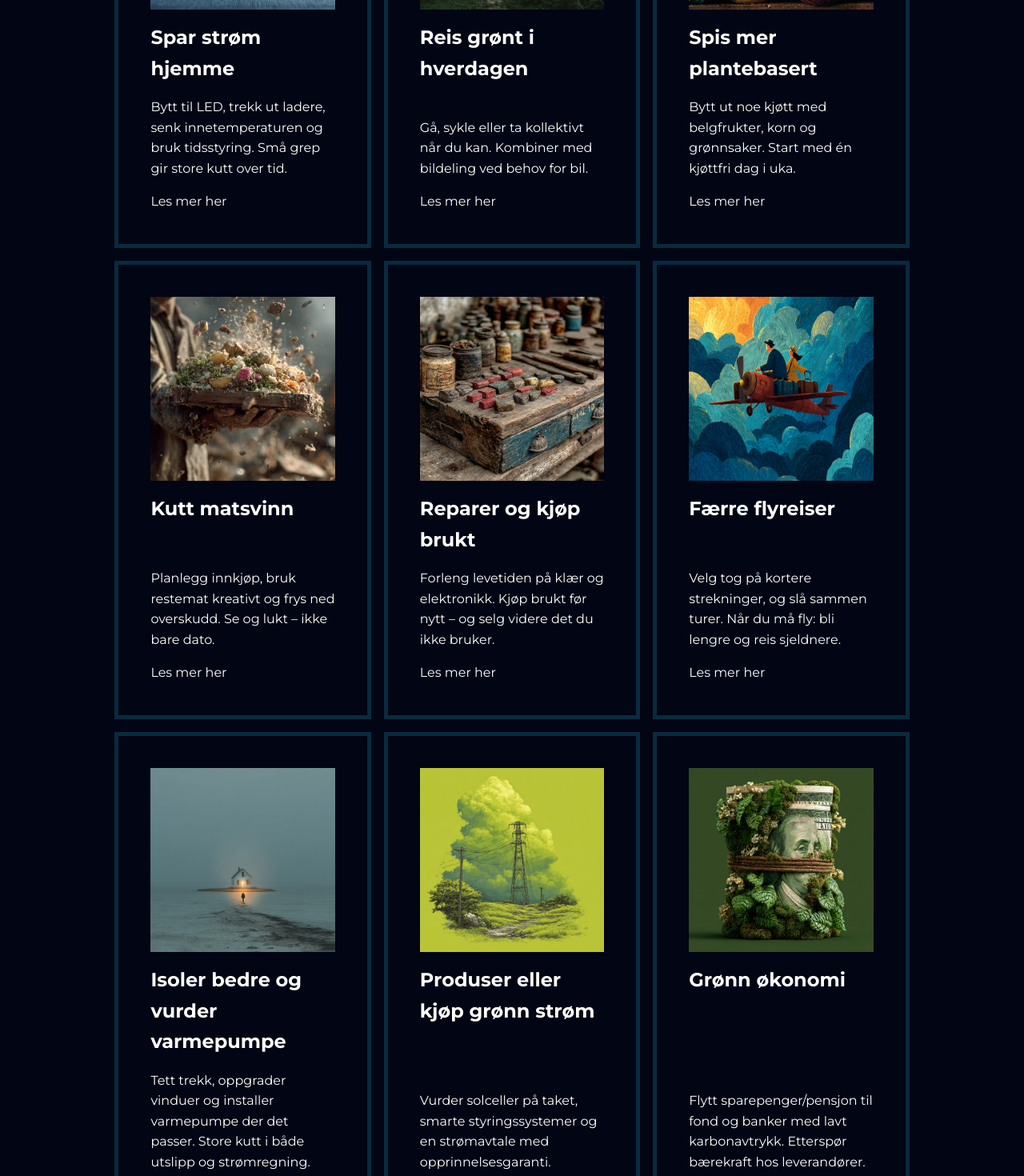
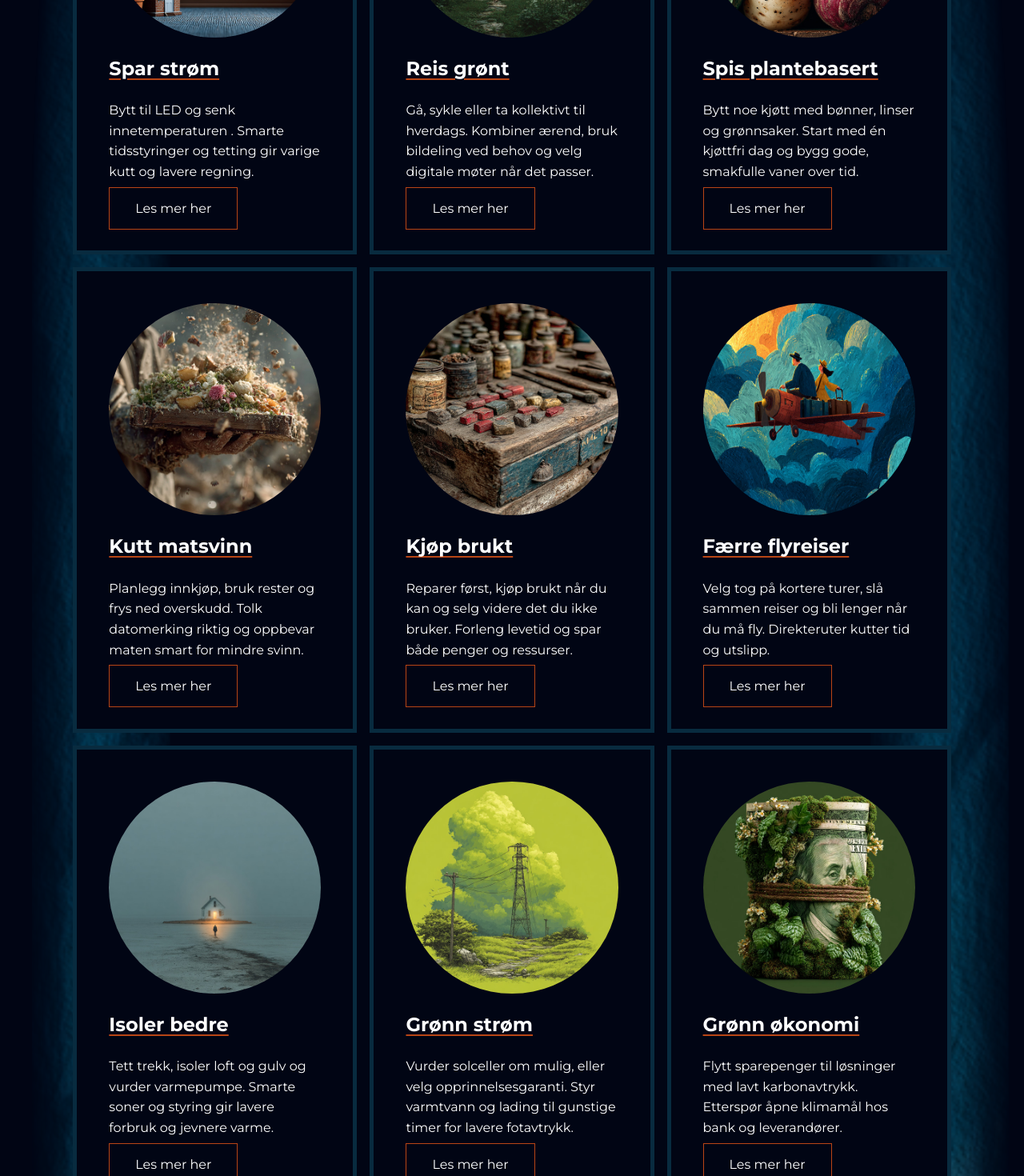
Before and after one commit to alekskosta/klimakampen, a Next.js app: page /klimatiltak in a window 1280 px wide. Shown: the part 500-1970 px from the top of the page at 80% size. Built offline with nearby package versions, Linux system fonts and the light colour scheme.

Commit message:
designet ferdig klimatiltak, sluggen og litt ekstra interaktivitet

```diff
--- a/app/globals.css
+++ b/app/globals.css
@@ -4,6 +4,35 @@
   padding: 0;
   margin: 0;
   box-sizing: border-box;
+}
+
+.absolute5,
+.absolute6 {
+  position: absolute;
+  top: 0;
+  bottom: 0;
+  width: 15%;
+  -webkit-mask-image: radial-gradient(
+    ellipse at center,
+    #000 5%,
+    transparent 100%
+  );
+  mask-image: radial-gradient(ellipse at center, #000 5%, transparent 80%);
+  -webkit-mask-repeat: no-repeat;
+  mask-repeat: no-repeat;
+  -webkit-mask-size: 10% 90%;
+  mask-size: 90% 100%;
+}
+
+.absolute6 {
+  right: 0;
+}
+
+.absolute5:hover,
+.absolute6:hover,
+.absolute7:hover,
+.absolute8:hover {
+  filter: sepia(4.6) saturate(10.2) hue-rotate(-15deg) brightness(1.05);
 }
 
 html,
@@ -33,14 +62,30 @@ a {
   color: #b94515;
 }
 
-.link:focus-visible {
+.link:focus-visible,
+.buttonLink:focus-visible {
   outline: 2px solid #b94515;
+}
+
+.buttonLink {
+  text-decoration: none;
+  background-color: transparent;
+  border: 1px solid #b94515;
+  padding: 1rem 2rem;
+}
+
+.buttonLink:hover {
+  background-color: #b94515;
 }
 
 .page-titles {
   padding: 2.5rem;
   text-align: center;
   font-size: 2rem;
+  text-decoration: underline;
+  text-decoration-color: #b94515;
+  text-decoration-thickness: 2px;
+  text-underline-offset: 4px;
 }
 
 .text {
@@ -54,14 +99,20 @@ a {
   display: block;
   width: max-content;
   margin: 0 auto;
-  padding: 1.25rem;
-  border: 1px solid black;
 }
 
 .climateSection {
   display: flex;
   flex-direction: column;
   padding: 0 2.5rem;
+}
+
+.climate-worst,
+.climate-calc,
+.climateSection,
+.slug-section {
+  position: relative;
+  min-height: 100%;
 }
 
 img {
--- a/app/klima-verstinger/page.tsx
+++ b/app/klima-verstinger/page.tsx
@@ -11,7 +11,18 @@ export default function KlimaVerstinger() {
     setShow((prev) => !prev);
   }
   return (
-    <>
+    <section className="climate-worst">
+      <img
+        src="./ClimateImage/coldthree.png"
+        className="absolute5"
+        aria-hidden="true"
+      />
+
+      <img
+        src="./ClimateImage/coldthree.png"
+        className="absolute6"
+        aria-hidden="true"
+      />
       <h1 className="page-titles">Info om klima-verstinger</h1>
       <p className="text">
         CO₂-utslipp per person er et mål på hvor mye klimagasser (omregnet til
@@ -29,6 +40,6 @@ export default function KlimaVerstinger() {
       <button type="button" className="button" onClick={() => toggleShow()}>
         {show ? "Vis graf" : "Vis tabell"}
       </button>
-    </>
+    </section>
   );
 }
--- a/app/klimakalkulator/page.tsx
+++ b/app/klimakalkulator/page.tsx
@@ -2,7 +2,18 @@ import Calculator from "@/components/calculator/Calculator";
 
 export default function Klimakalkulator() {
   return (
-    <section>
+    <section className="climate-calc">
+      <img
+        src="./ClimateImage/coldthree.png"
+        className="absolute5"
+        aria-hidden="true"
+      />
+
+      <img
+        src="./ClimateImage/coldthree.png"
+        className="absolute6"
+        aria-hidden="true"
+      />
       <h1 className="page-titles">Beregn ditt klimafotavtrykk</h1>
       <Calculator />
     </section>
--- a/app/klimatiltak/[slug]/page.tsx
+++ b/app/klimatiltak/[slug]/page.tsx
@@ -15,6 +15,19 @@ export default async function ClimateActionPage({ params }: Props) {
     return notFound();
   } else
     return (
+      <section className={"slug-section"}>
+        <img
+          src="/ClimateImage/coldthree.png"
+          className="absolute5"
+          aria-hidden="true"
+        />
+
+        <img
+          src="/ClimateImage/coldthree.png"
+          className="absolute6"
+          aria-hidden="true"
+        />
+
         <article className={styles.actionArticle}>
           <header>
             <h1 className="page-titles">{action.title}</h1>
@@ -22,6 +35,7 @@ export default async function ClimateActionPage({ params }: Props) {
 
           <figure>
             <Image
+              className={styles.slugImage}
               src={action.image}
               alt={action.title}
               width={600}
@@ -50,10 +64,11 @@ export default async function ClimateActionPage({ params }: Props) {
           ))}
 
           <footer>
-          <Link href="/klimatiltak" className="page-link">
+            <Link href="/klimatiltak" className="buttonLink page-link">
               Tilbake
             </Link>
           </footer>
         </article>
+      </section>
     );
 }
--- a/app/klimatiltak/page.tsx
+++ b/app/klimatiltak/page.tsx
@@ -11,6 +11,17 @@ export default function Klimatiltak() {
   const data = showInfo();
   return (
     <section className="climateSection">
+      <img
+        src="./ClimateImage/coldthree.png"
+        className="absolute5"
+        aria-hidden="true"
+      />
+
+      <img
+        src="./ClimateImage/coldthree.png"
+        className="absolute6"
+        aria-hidden="true"
+      />
       <h1 className="page-titles">Klimatiltak</h1>
       <ClimateActionCard items={data} />
     </section>
--- a/components/cards/ClimateActionCard.module.css
+++ b/components/cards/ClimateActionCard.module.css
@@ -6,10 +6,23 @@
 }
 
 .card {
+  position: relative;
+  z-index: 10;
   display: grid;
   grid-template-rows: auto 1fr auto;
-  gap: 1rem;
+  gap: 1.25rem;
   padding: 2.5rem;
-  border: 1px solid #fd1d75;
   border: 5px solid #082b3f;
+  background-color: #010514;
 }
+
+.climateTitle {
+  text-decoration: underline;
+  text-decoration-color: #b94515;
+  text-decoration-thickness: 2px;
+  text-underline-offset: 4px;
+}
+
+.climateImage {
+  border-radius: 50%;
+}
--- a/components/cards/ClimateActionCard.tsx
+++ b/components/cards/ClimateActionCard.tsx
@@ -14,6 +14,7 @@ export default function ClimateActionCard({ items }: Props) {
         return (
           <article key={item.id} className={styles.card}>
             <Image
+              className={styles.climateImage}
               src={item.image}
               alt={item.title}
               width={600}
@@ -21,15 +22,18 @@ export default function ClimateActionCard({ items }: Props) {
               priority={true}
             />
 
-            <h2>{item.title}</h2>
+            <h2 className={styles.climateTitle}>{item.title}</h2>
+
             <p>{item.summary}</p>
+            <div>
               <Link
                 href={`/klimatiltak/${item.slug}`}
-              className="link"
+                className="buttonLink"
                 aria-label={`Les mer om ${item.title}`}
               >
                 Les mer her
               </Link>
+            </div>
           </article>
         );
       })}
--- a/components/sections/HeroSection.tsx
+++ b/components/sections/HeroSection.tsx
@@ -50,7 +50,7 @@ export default function HeroSection() {
         generasjoner.
       </p>
 
-      <Link href="/klimatiltak" className={styles.heroLink}>
+      <Link href="/klimatiltak" className={"buttonLink"}>
         Bli med i kampen
       </Link>
     </section>
--- a/data/info.ts
+++ b/data/info.ts
@@ -29,9 +29,9 @@ const CLIMATEACTIONS: Actions[] = [
     id: "tt-001",
     slug: "spar-strom-hjemme",
     image: "/ClimateActionImages/spar_strom_hjemme.jpg",
-    title: "Spar strøm hjemme",
+    title: "Spar strøm",
     summary:
-      "Bytt til LED, trekk ut ladere, senk innetemperaturen og bruk tidsstyring. Små grep gir store kutt over tid.",
+      "Bytt til LED og senk innetemperaturen . Smarte tidsstyringer og tetting gir varige kutt og lavere regning.",
     bodyTitle: "Om tiltaket",
     body: `Start med de enkleste kuttene: bytt til LED-pærer og slå av lys i rom du ikke bruker.
 Senk innetemperaturen 1–2 °C og bruk termostater eller tidsstyring på panelovner for å redusere unødig oppvarming.
@@ -78,9 +78,9 @@ Over tid kan du vurdere smartstyring (termostater/smarte plugger) og bedre isola
     id: "tt-002",
     slug: "reis-gront-i-hverdagen",
     image: "/ClimateActionImages/reis_gront_i_hverdagen.jpg",
-    title: "Reis grønt i hverdagen",
+    title: "Reis grønt",
     summary:
-      "Gå, sykle eller ta kollektivt når du kan. Kombiner med bildeling ved behov for bil.",
+      "Gå, sykle eller ta kollektivt til hverdags. Kombiner ærend, bruk bildeling ved behov og velg digitale møter når det passer.",
     bodyTitle: "Om tiltaket",
     body: `Planlegg hverdagsreisene med gange, sykkel eller kollektiv som førstevalg.
 Korte bilturer kan ofte erstattes av en tur eller elsykkel, som sparer tid i kø og parkering.
@@ -129,9 +129,9 @@ Små vaneskifter gjennom uken gir stor effekt over året – for både klima, he
     id: "tt-003",
     slug: "spis-mer-plantebasert",
     image: "/ClimateActionImages/spis_mer_plantebasert.jpg",
-    title: "Spis mer plantebasert",
+    title: "Spis plantebasert",
     summary:
-      "Bytt ut noe kjøtt med belgfrukter, korn og grønnsaker. Start med én kjøttfri dag i uka.",
+      "Bytt noe kjøtt med bønner, linser og grønnsaker. Start med én kjøttfri dag og bygg gode, smakfulle vaner over tid.",
     bodyTitle: "Om tiltaket",
     body: `Begynn enkelt med én plantebasert dag i uken, og bygg videre derfra.
 Bytt ut deler av kjøttet i kjente retter med bønner, linser eller erter for god smak og protein.
@@ -175,7 +175,7 @@ Planlegg måltider på forhånd og handle inn basisvarer som gjør det lett å l
     image: "/ClimateActionImages/kutt_matsvinn.jpg",
     title: "Kutt matsvinn",
     summary:
-      "Planlegg innkjøp, bruk restemat kreativt og frys ned overskudd. Se og lukt – ikke bare dato.",
+      "Planlegg innkjøp, bruk rester og frys ned overskudd. Tolk datomerking riktig og oppbevar maten smart for mindre svinn.",
     bodyTitle: "Om tiltaket",
     body: `Lag handleliste og planlegg måltider for å unngå impulskjøp som blir liggende.
 Oppbevar maten riktig og bruk «først inn, først ut».
@@ -211,9 +211,9 @@ Frys ned brød i skiver og rester i porsjoner, og gjør rester om til nye retter
     id: "tt-005",
     slug: "reparer-og-kjop-brukt",
     image: "/ClimateActionImages/reparer_og_kjop_brukt.jpg",
-    title: "Reparer og kjøp brukt",
+    title: "Kjøp brukt",
     summary:
-      "Forleng levetiden på klær og elektronikk. Kjøp brukt før nytt – og selg videre det du ikke bruker.",
+      "Reparer først, kjøp brukt når du kan og selg videre det du ikke bruker. Forleng levetid og spar både penger og ressurser.",
     bodyTitle: "Om tiltaket",
     body: `Gå gjennom det du eier: kan det fikses, oppgraderes eller brukes videre?
 Små reparasjoner (knepper, sømmer, batteribytte) forlenger levetiden betraktelig.
@@ -254,7 +254,7 @@ Velg produkter med mulighet for reservedeler og god garanti når du først må k
     image: "/ClimateActionImages/faerre_flyreiser.jpg",
     title: "Færre flyreiser",
     summary:
-      "Velg tog på kortere strekninger, og slå sammen turer. Når du må fly: bli lengre og reis sjeldnere.",
+      "Velg tog på kortere turer, slå sammen reiser og bli lenger når du må fly. Direkteruter kutter tid og utslipp.",
     bodyTitle: "Om tiltaket",
     body: `Tenk «færre, men bedre» reiser: slå sammen møter, ferier og besøk når det lar seg gjøre.
 Velg tog eller buss på kortere strekninger, og vurder nattog som komfortabelt alternativ.
@@ -292,9 +292,9 @@ Planlegg lengre opphold i stedet for mange korte turer, og bruk digitale møter
     id: "tt-007",
     slug: "isoler-bedre-og-vurder-varmepumpe",
     image: "/ClimateActionImages/isoler_bedre.jpg",
-    title: "Isoler bedre og vurder varmepumpe",
+    title: "Isoler bedre",
     summary:
-      "Tett trekk, oppgrader vinduer og installer varmepumpe der det passer. Store kutt i både utslipp og strømregning.",
+      "Tett trekk, isoler loft og gulv og vurder varmepumpe. Smarte soner og styring gir lavere forbruk og jevnere varme.",
     bodyTitle: "Om tiltaket",
     body: `Start med en enkel tettesjekk og tiltakene som koster minst: tetningslister, tette gjennomføringer og justering av dører/vinduer.
 Isoler loft og kalde gulv for stor effekt per krone, og vurder energiglass eller varevinduer i trekkfulle rom.
@@ -328,9 +328,9 @@ En riktig dimensjonert varmepumpe kan redusere forbruket til oppvarming betydeli
     id: "tt-008",
     slug: "produser-eller-kjop-gronn-strom",
     image: "/ClimateActionImages/gronn_strom.jpg",
-    title: "Produser eller kjøp grønn strøm",
+    title: "Grønn strøm",
     summary:
-      "Vurder solceller på taket, smarte styringssystemer og en strømavtale med opprinnelsesgaranti.",
+      "Vurder solceller om mulig, eller velg opprinnelsesgaranti. Styr varmtvann og lading til gunstige timer for lavere fotavtrykk.",
     bodyTitle: "Om tiltaket",
     body: `Har du egnet tak, kan solceller dekke en betydelig del av årsforbruket over tid.
 Se på takvinkel, skygge og eksisterende elektrisk anlegg for å vurdere potensialet.
@@ -372,7 +372,7 @@ Uten solceller kan du likevel påvirke: velg en strømavtale med opprinnelsesgar
     image: "/ClimateActionImages/gronn_okonomi.jpg",
     title: "Grønn økonomi",
     summary:
-      "Flytt sparepenger/pensjon til fond og banker med lavt karbonavtrykk. Etterspør bærekraft hos leverandører.",
+      "Flytt sparepenger til løsninger med lavt karbonavtrykk. Etterspør åpne klimamål hos bank og leverandører.",
     bodyTitle: "Om tiltaket",
     body: `Sjekk hvor banken og pensjonsleverandøren din investerer midlene, og vurder alternativer med tydelige klimamål og lavt karbonavtrykk.
 Se på kostnader, risiko og tidshorisont – endringer må passe økonomien din.
@@ -412,9 +412,9 @@ Bruk forbrukermakt og velg leverandører som rapporterer åpent om utslipp og mi
     id: "tt-010",
     slug: "engasjer-deg-lokalt",
     image: "/ClimateActionImages/engasjer_deg_lokalt.jpg",
-    title: "Engasjer deg lokalt",
+    title: "Engasjer deg",
     summary:
-      "Delta i nabolagsprosjekter, påvirk beslutningstakere og stem grønt. Sammen får vi større effekt.",
+      "Bli med lokalt: byttegrupper, reparasjonskafé og sykkelprosjekter. Sammen påvirker vi politikken og bygger grønnere nabolag.",
     bodyTitle: "Om tiltaket",
     body: `Bli med i lokale initiativer som nabolagshager, byttegrupper, reparasjonskafeer og sykkelprosjekter.
 Samarbeid i borettslag om energitiltak, og påvirk kommunen via høringer og valg.
```
Also changed, not shown: app/klimatiltak/[slug]/page.module.css (+11 -0 lines), components/sections/HeroSection.module.css (+0 -11 lines). Lines whose indentation alone changed are shown as unchanged.
